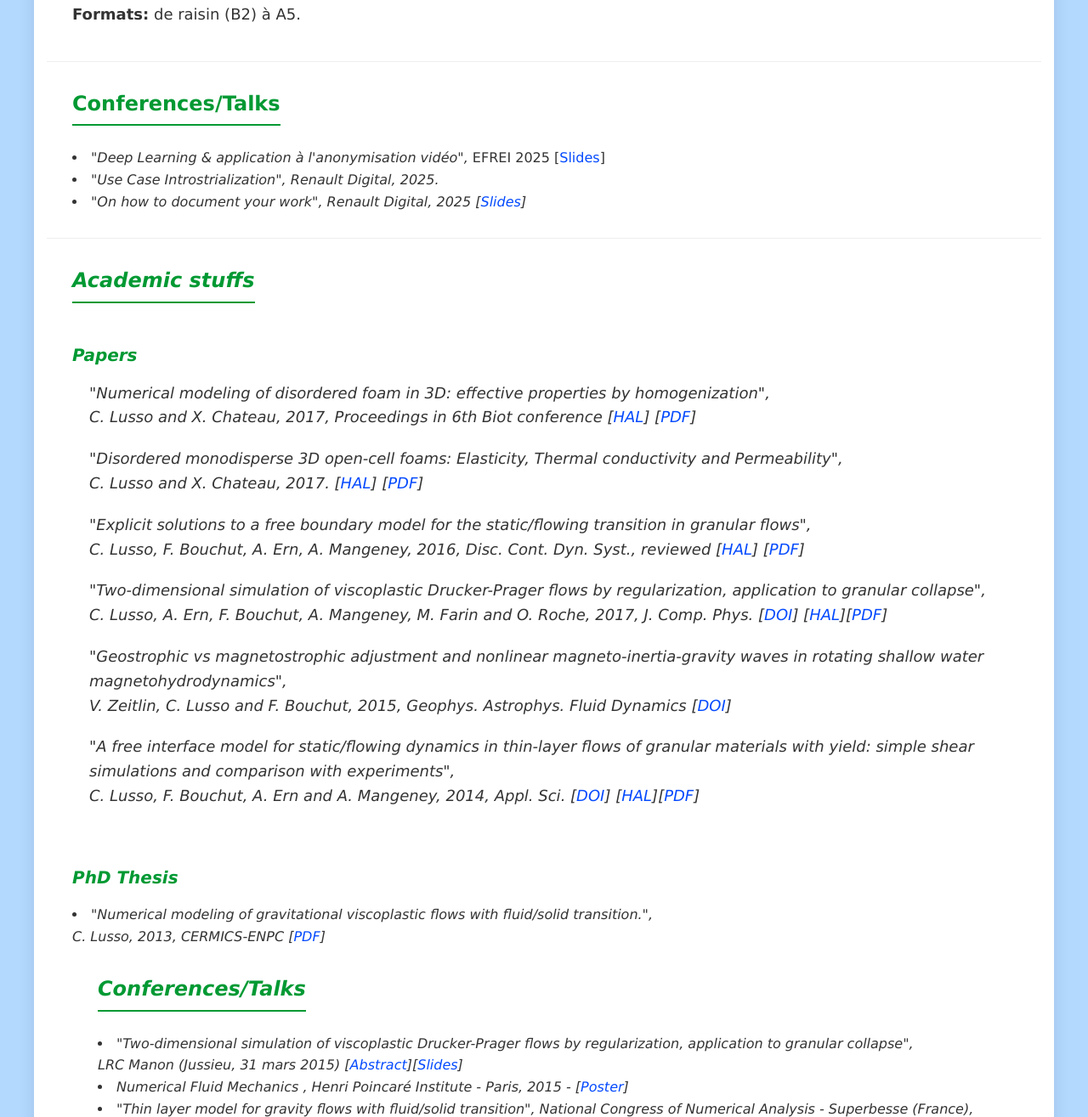
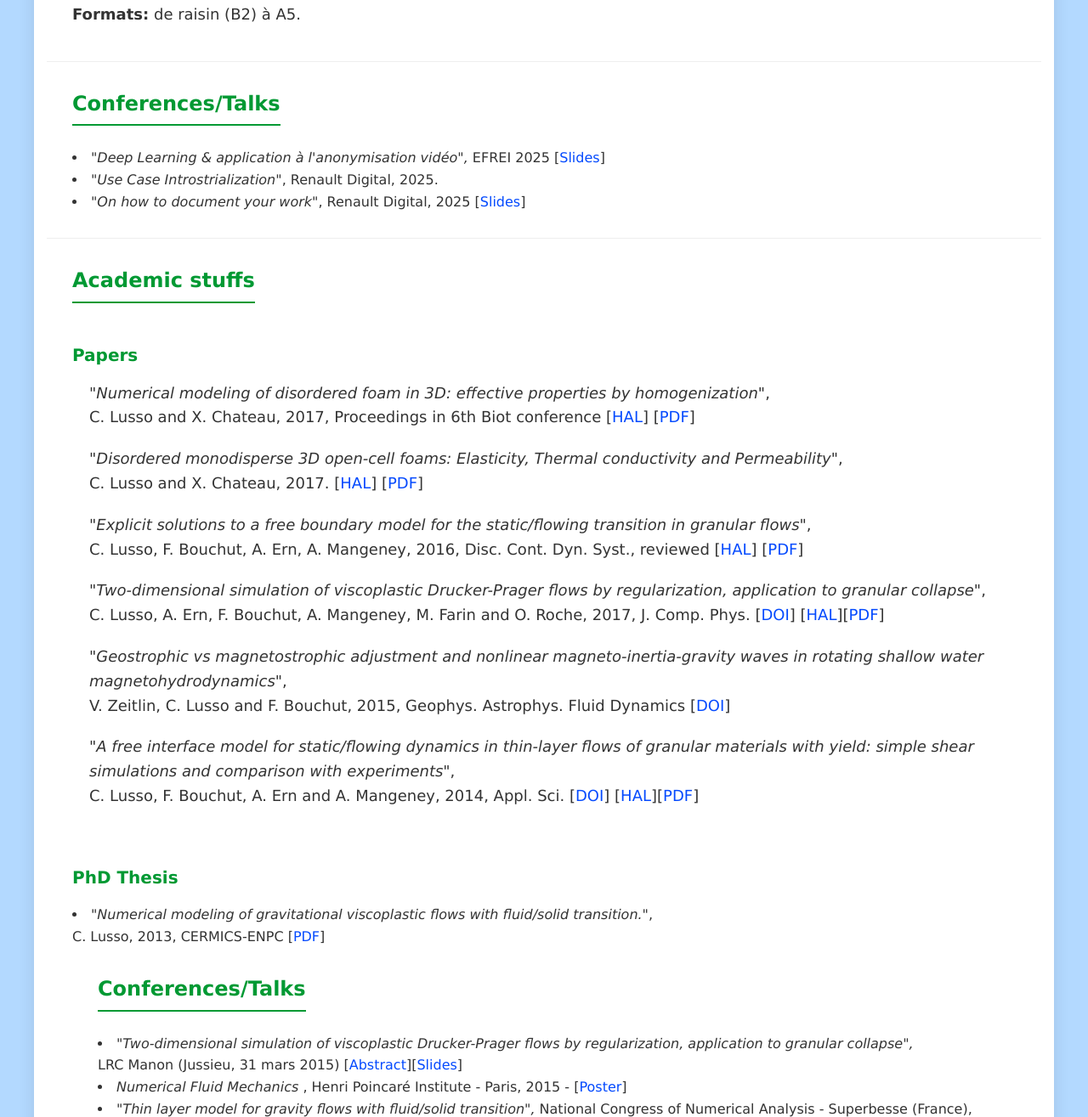
Before and after one commit to christelle-git/dashboard_streamlit_nexgate, a plain HTML site: page index.html in a window 1280 px wide. Shown: the part 3007-4322 px from the top of the page at 85% size. Drawn offline with Linux system fonts and the light colour scheme.

Commit message:
Improvements.

```diff
--- a/index.html
+++ b/index.html
@@ -131,16 +131,15 @@
             <i>"Deep Learning & application à l'anonymisation vidéo",</i> EFREI 2025 [<a href="pdf/presentation_ljll.pdf">Slides</a>]
         </li>
         <li>
-            <i>"Use Case Introstrialization", Renault Digital, 2025.
+            <i>"Use Case Introstrialization"</i>, Renault Digital, 2025.
         </li>
         <li>
-            <i>"On how to document your work", Renault Digital, 2025</i>
-            [<a href="pdf/documentation_pres.pdf">Slides</a>]
+            <i>"On how to document your work"</i>, Renault Digital, 2025 [<a href="pdf/documentation_pres.pdf">Slides</a>]
         </li>
     </section>
 
     <section class="content-section">
-      <h2 class="section-title">Academic stuffs</h2>
+    <h2 class="section-title">Academic stuffs</h2>
 
       <h3 class="subsection-title">Papers</h3>
       <ul class="papers-list">
@@ -187,10 +186,12 @@
         </ul>
 
       <h3 class="subsection-title">PhD Thesis</h3>
-      <li>
-        <i>"Numerical modeling of gravitational viscoplastic flows with fluid/solid transition."</i>,<br>
-        C. Lusso, 2013, CERMICS-ENPC [<a href="pdf/thesis.pdf">PDF</a>]
-    </li>
+      <ul class="papers-list"></ul>
+        <li>
+            <i>"Numerical modeling of gravitational viscoplastic flows with fluid/solid transition."</i>,<br>
+            C. Lusso, 2013, CERMICS-ENPC [<a href="pdf/thesis.pdf">PDF</a>]
+        </li>
+      </ul>
 
       <section class="content-section">
         <h2 class="section-title">Conferences/Talks</h2>
```
